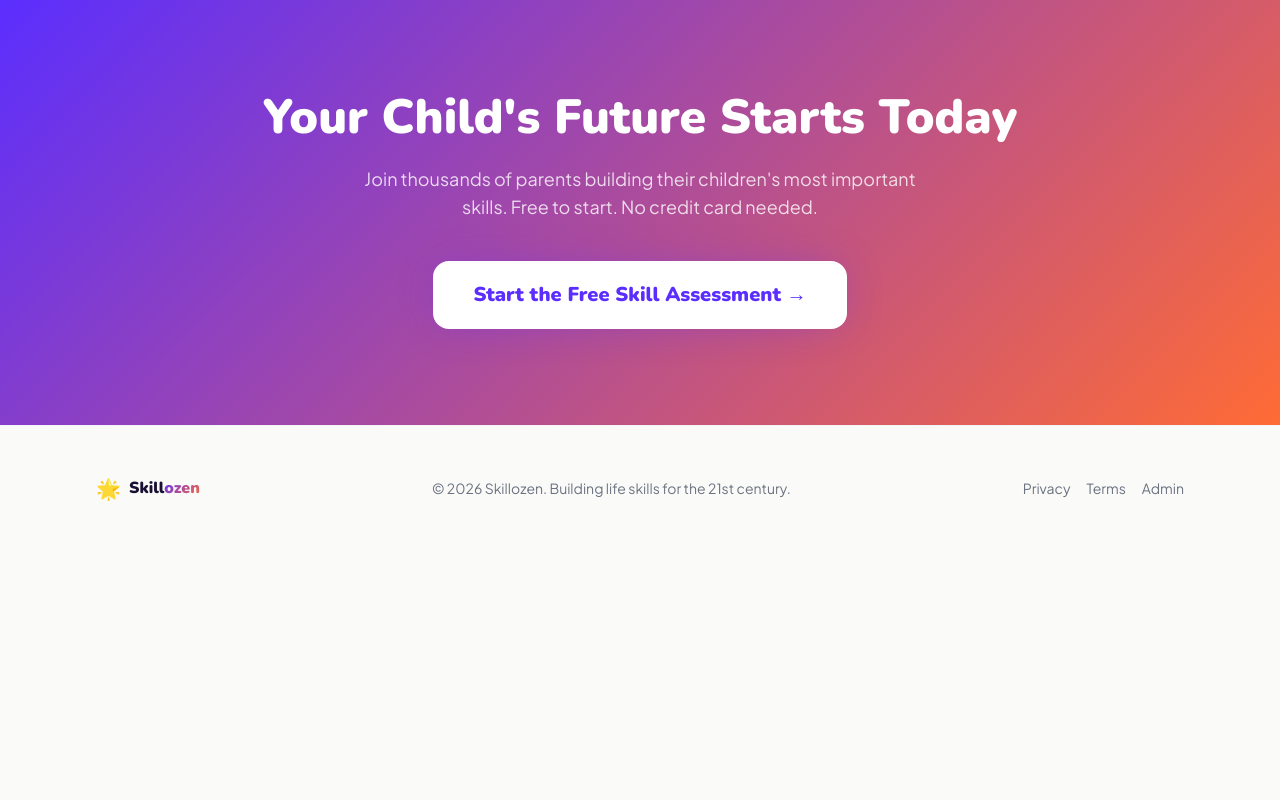
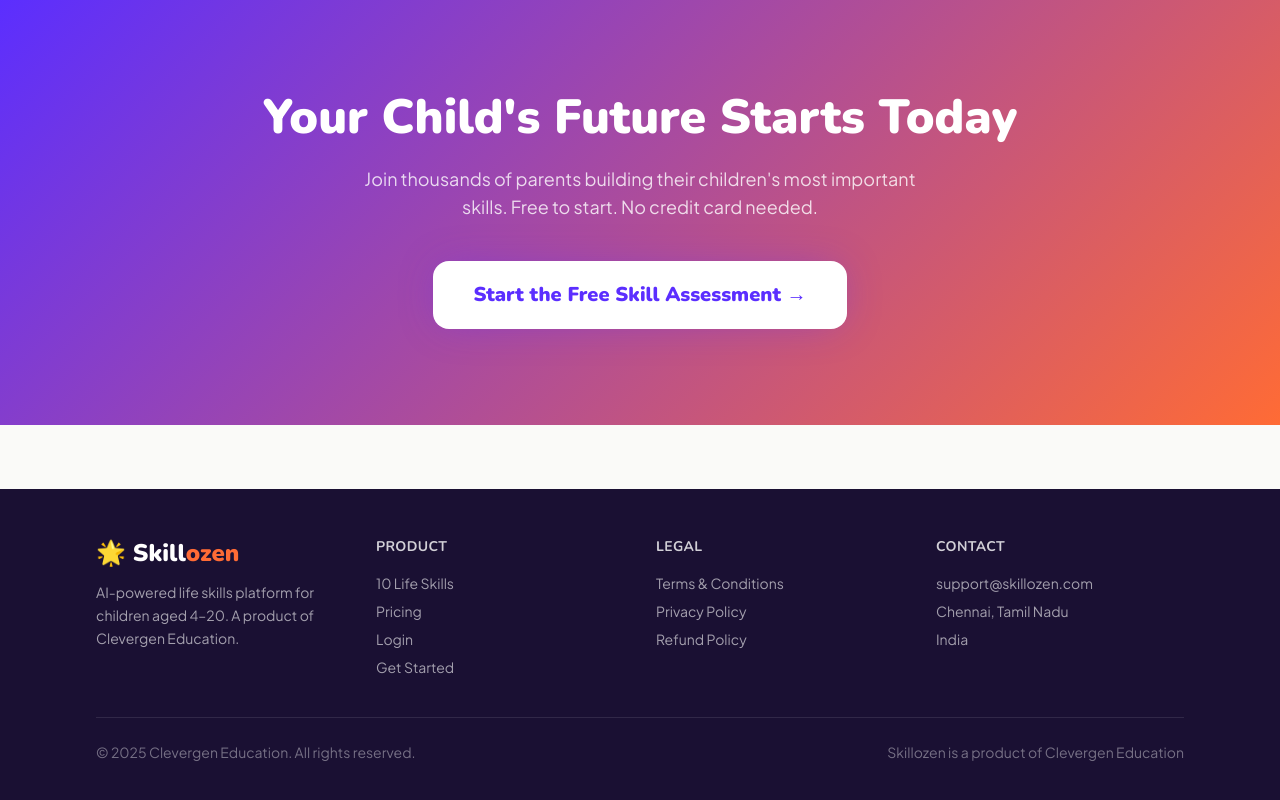
Before and after one commit to lakshmiprabu02/skillozen, a Next.js app: page / in a window 1280 px wide. Shown: the part 4468-5268 px from the top of the page. Before the commit the page ends 5018 px from the top, so only its background shows below. Built offline with nearby package versions, Linux system fonts and the light colour scheme.

Commit message:
feat: update footer with Clevergen Education branding

```diff
--- a/app/page.tsx
+++ b/app/page.tsx
@@ -422,25 +422,66 @@ export default function LandingPage() {
         </div>
       </section>
 
-      {/* ── FOOTER ────────────────────────────────────────────── */}
-      <footer className="py-12 border-t border-gray-100">
-        <div className="page-container flex flex-col md:flex-row items-center justify-between gap-4">
-          <div className="flex items-center gap-2">
-            <span className="text-xl">🌟</span>
-            <span className="font-display font-black text-brand-ink">
-              Skill<span className="gradient-text">ozen</span>
-            </span>
-          </div>
-          <p className="text-sm text-gray-500">
-            © {new Date().getFullYear()} Skillozen. Building life skills for the 21st century.
-          </p>
-          <div className="flex gap-4 text-sm text-gray-500">
-            <a href="#" className="hover:text-brand-violet">Privacy</a>
-            <a href="#" className="hover:text-brand-violet">Terms</a>
-            <a href="/admin" className="hover:text-brand-violet">Admin</a>
-          </div>
-        </div>
-      </footer>
+      {/* Footer */}
+          <footer className="bg-brand-ink text-white py-12 mt-16">
+            <div className="page-container">
+              <div className="grid grid-cols-2 md:grid-cols-4 gap-8 mb-10">
+
+                {/* Brand */}
+                <div className="col-span-2 md:col-span-1">
+                  <div className="font-display text-2xl font-black mb-3">
+                    🌟 Skill<span style={{ color: '#FF6B35' }}>ozen</span>
+                  </div>
+                  <p className="text-white/60 text-sm leading-relaxed">
+                    AI-powered life skills platform for children aged 4–20.
+                    A product of Clevergen Education.
+                  </p>
+                </div>
+
+                {/* Product */}
+                <div>
+                  <h4 className="font-bold text-white/80 mb-4 text-sm uppercase tracking-wide">Product</h4>
+                  <ul className="space-y-2 text-white/60 text-sm">
+                    <li><a href="/#skills" className="hover:text-white transition-colors">10 Life Skills</a></li>
+                    <li><a href="/#pricing" className="hover:text-white transition-colors">Pricing</a></li>
+                    <li><a href="/login" className="hover:text-white transition-colors">Login</a></li>
+                    <li><a href="/onboarding" className="hover:text-white transition-colors">Get Started</a></li>
+                  </ul>
+                </div>
+
+                {/* Legal */}
+                <div>
+                  <h4 className="font-bold text-white/80 mb-4 text-sm uppercase tracking-wide">Legal</h4>
+                  <ul className="space-y-2 text-white/60 text-sm">
+                    <li><a href="/terms" className="hover:text-white transition-colors">Terms & Conditions</a></li>
+                    <li><a href="/privacy" className="hover:text-white transition-colors">Privacy Policy</a></li>
+                    <li><a href="/refund" className="hover:text-white transition-colors">Refund Policy</a></li>
+                  </ul>
+                </div>
+
+                {/* Contact */}
+                <div>
+                  <h4 className="font-bold text-white/80 mb-4 text-sm uppercase tracking-wide">Contact</h4>
+                  <ul className="space-y-2 text-white/60 text-sm">
+                    <li>support@skillozen.com</li>
+                    <li>Chennai, Tamil Nadu</li>
+                    <li>India</li>
+                  </ul>
+                </div>
+
+              </div>
+
+              {/* Bottom bar */}
+              <div className="border-t border-white/10 pt-6 flex flex-col md:flex-row items-center justify-between gap-4">
+                <p className="text-white/40 text-sm">
+                  © 2025 Clevergen Education. All rights reserved.
+                </p>
+                <p className="text-white/40 text-sm">
+                  Skillozen is a product of Clevergen Education
+                </p>
+              </div>
+            </div>
+          </footer>
     </div>
   )
 }
```
